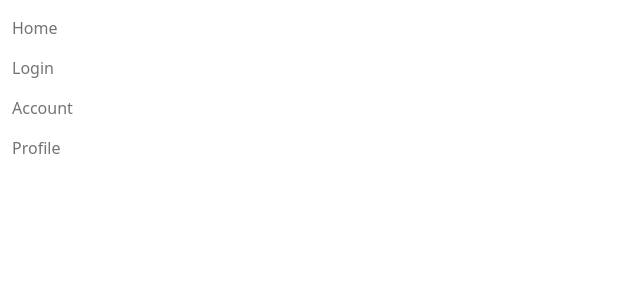
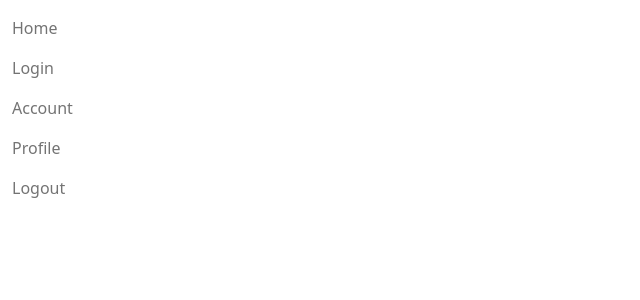
Before and after one commit to kevinpho1997/SoftFrame_week4, an Angular app: page / in a window 1280 px wide. Shown: the top 300 px of the page, without its empty margins (0-640 px from the left). Built offline with nearby package versions, Linux system fonts and the light colour scheme.

Commit message:
logout functionality

```diff
--- a/src/app/app.component.html
+++ b/src/app/app.component.html
@@ -5,6 +5,7 @@
           <li><a class="nav-link" routerLink="/login">Login</a></li>
           <li><a class="nav-link" routerLink="/account">Account</a></li>
           <li><a class="nav-link" routerLink="/profile">Profile</a></li>
+          <li><a class="nav-link" (click)="logoutClicked()">Logout</a></li>
       </ul>
   </div>
 </nav>
--- a/src/app/app.component.ts
+++ b/src/app/app.component.ts
@@ -1,5 +1,6 @@
 import { Component } from '@angular/core';
 import { Router } from '@angular/router';
+import { AuthService } from './services/auth.service';
 
 @Component({
   selector: 'app-root',
@@ -8,6 +9,12 @@ import { Router } from '@angular/router';
 })
 export class AppComponent {
   title = 'week4tut';
-  constructor(private router: Router) { }
+  constructor(private router: Router, private authservice: AuthService) { }
+
+  logoutClicked() {
+    sessionStorage.clear();
+    this.authservice.isLoggedIn = false;
+    this.router.navigateByUrl('/login');
+  }
 
 }
```
